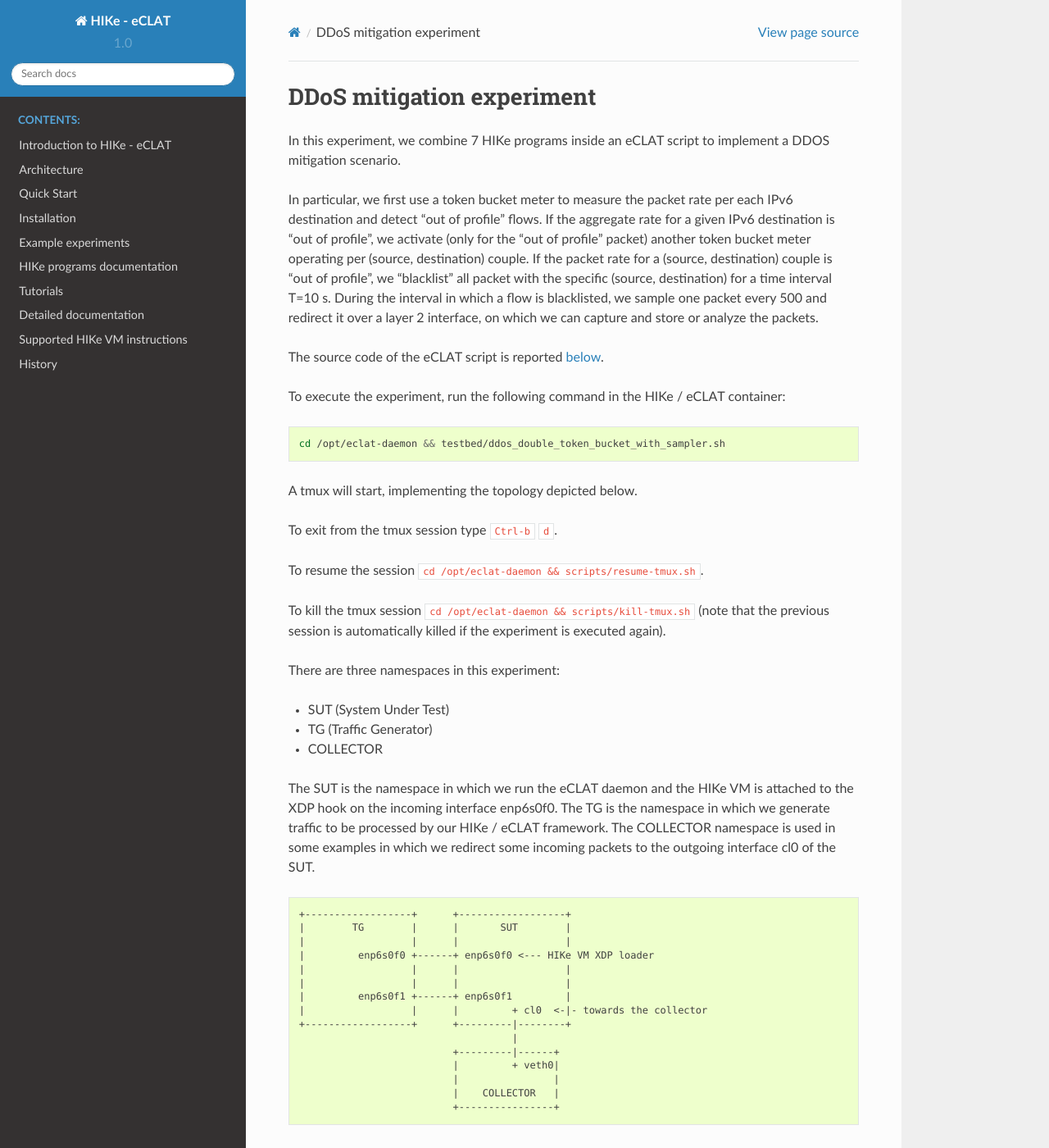
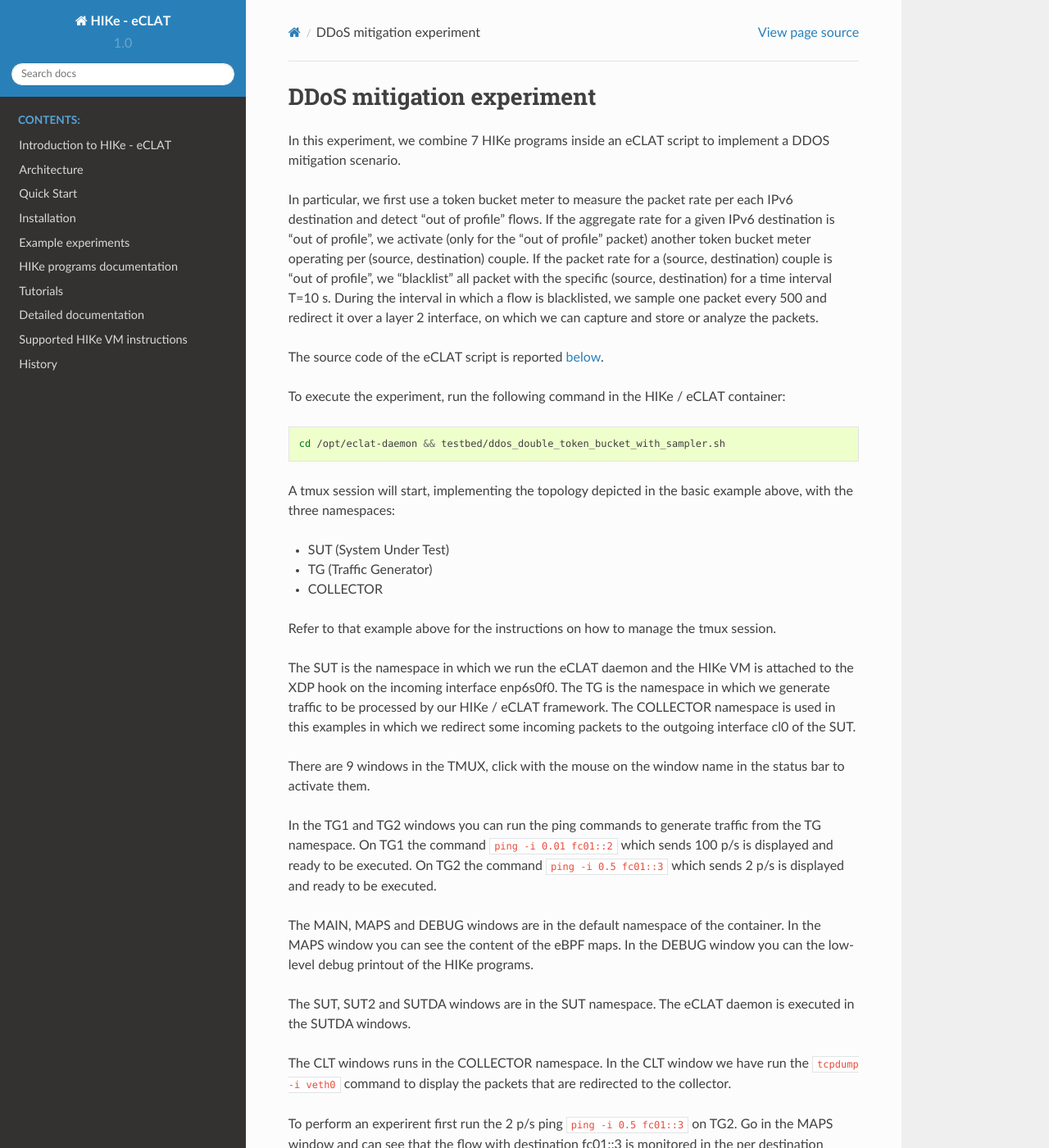
Before and after one commit to hike-eclat/docs, a Sphinx documentation site: the page built from docs/experiment_ddos_double_token_bucket.rst, in a window 1280 px wide and 1400 px high. Shown: the whole window at 82% size. Built offline with Sphinx 7.4.7 and the Read the Docs theme 2.0.0, drawn with Linux system fonts in a browser that asks for light colours; pages that are not in the unit, such as notebooks, are missing from menus.

Commit message:
Update experiment_ddos_double_token_bucket.rst

```diff
--- a/docs/experiment_ddos_double_token_bucket.rst
+++ b/docs/experiment_ddos_double_token_bucket.rst
@@ -1,5 +1,5 @@
 DDoS mitigation experiment
--------------------------
+------------------------------
 
 In this experiment, we combine 7 HIKe programs inside an eCLAT script to implement a DDOS mitigation scenario.
 
@@ -15,39 +15,15 @@ To execute the experiment, run the following command in the HIKe / eCLAT contain
 
    cd /opt/eclat-daemon && testbed/ddos_double_token_bucket_with_sampler.sh
 
-A tmux will start, implementing the topology depicted below.
-
-To exit from the tmux session type ``Ctrl-b`` ``d``.
-
-To resume the session ``cd /opt/eclat-daemon && scripts/resume-tmux.sh``.
-
-To kill the tmux session ``cd /opt/eclat-daemon && scripts/kill-tmux.sh`` (note that the previous session is automatically killed if the experiment is executed again).
-
-There are three namespaces in this experiment:
+A tmux session will start, implementing the topology depicted in the basic example above, with the three namespaces:
 
 * SUT (System Under Test)
 * TG (Traffic Generator)
 * COLLECTOR
 
-The SUT is the namespace in which we run the eCLAT daemon and the HIKe VM is attached to the XDP hook on the incoming interface enp6s0f0. The TG is the namespace in which we generate traffic to be processed by our HIKe / eCLAT framework. The COLLECTOR namespace is used in some examples in which we redirect some incoming packets to the outgoing interface cl0 of the SUT.
+Refer to that example above for the instructions on how to manage the tmux session.
 
-.. code-block:: none
-
-          +------------------+      +------------------+
-          |        TG        |      |       SUT        |
-          |                  |      |                  |
-          |         enp6s0f0 +------+ enp6s0f0 <--- HIKe VM XDP loader
-          |                  |      |                  |
-          |                  |      |                  |
-          |         enp6s0f1 +------+ enp6s0f1         |
-          |                  |      |         + cl0  <-|- towards the collector
-          +------------------+      +---------|--------+
-                                              |
-                                    +---------|------+
-                                    |         + veth0|
-                                    |                |
-                                    |    COLLECTOR   |
-                                    +----------------+
+The SUT is the namespace in which we run the eCLAT daemon and the HIKe VM is attached to the XDP hook on the incoming interface enp6s0f0. The TG is the namespace in which we generate traffic to be processed by our HIKe / eCLAT framework. The COLLECTOR namespace is used in this examples in which we redirect some incoming packets to the outgoing interface cl0 of the SUT.
 
 There are 9 windows in the TMUX, click with the mouse on the window name in the status bar to activate them.
 
```
